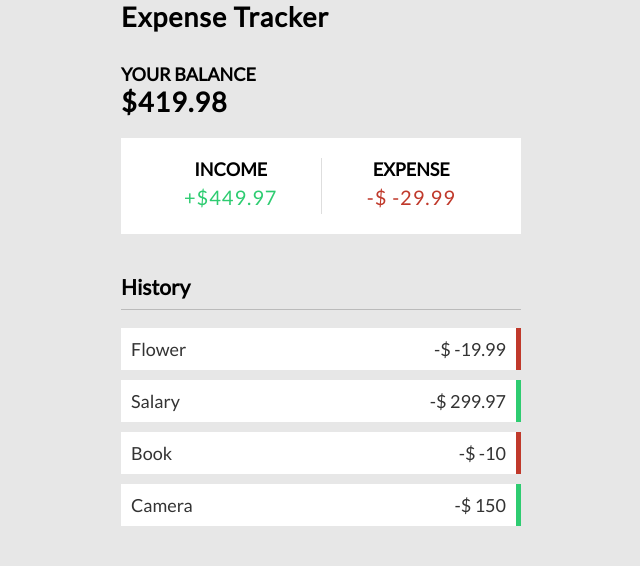
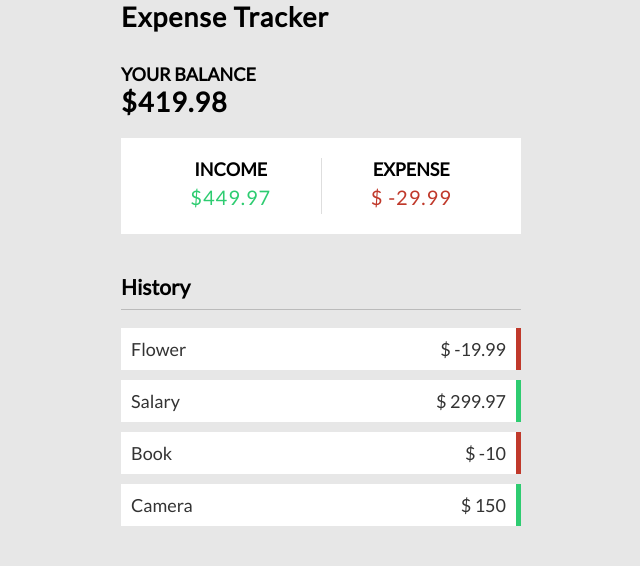
Before and after one commit to WTrygar/Expense-tracker, a Vue app: page / in a window 1280 px wide. Shown: the top 566 px of the page, without its empty margins (319-959 px from the left). Built offline with nearby package versions, Linux system fonts and the light colour scheme.

Commit message:
feat: Submitting transactions

```diff
--- a/src/App.vue
+++ b/src/App.vue
@@ -1,10 +1,10 @@
 <template>
   <Header />
   <div class="container">
-    <Balance :total="total" />
+    <Balance :total="+total" />
     <IncomeExpenses :income="+income" :expenses="+expenses" />
     <TransactionList :transactions="transactions" />
-    <AddTransaction />
+    <AddTransaction @transactionSubmitted="handleTransactionSumbitted" />
   </div>
 </template>
 
@@ -49,4 +49,18 @@ const expenses = computed(() => {
     }, 0)
     .toFixed(2);
 });
+
+// Add transaction
+const handleTransactionSumbitted = (transactionData) => {
+  transactions.value.push({
+    id: generateUniqueId(),
+    text: transactionData.text,
+    amount: transactionData.amount,
+  });
+};
+
+// Generate unique ID
+const generateUniqueId = () => {
+  return Math.floor(Math.random() * 1000000);
+};
 </script>
--- a/src/components/AddTransaction.vue
+++ b/src/components/AddTransaction.vue
@@ -23,6 +23,8 @@ import { useToast } from 'vue-toastification';
 const text = ref('');
 const amount = ref('');
 
+const emit = defineEmits(['transactionSubmitted'])
+
 const toast = useToast()
 
 const onSubmit = () => {
@@ -31,6 +33,13 @@ const onSubmit = () => {
     return
   }
 
+  const transactionData = {
+    text: text.value,
+    amount: parseFloat(amount.value)
+  }
+
+  emit('transactionSubmitted', transactionData)
+
   text.value = ''
   amount.value = ''
 };
--- a/src/components/IncomeExpenses.vue
+++ b/src/components/IncomeExpenses.vue
@@ -2,11 +2,11 @@
   <div class="inc-exp-container">
     <div>
       <h4>Income</h4>
-      <p id="money-plus" class="money plus">+${{ income }}</p>
+      <p id="money-plus" class="money plus">${{ income }}</p>
     </div>
     <div>
       <h4>Expense</h4>
-      <p id="money-minus" class="money minus">-$ {{ expenses }}</p>
+      <p id="money-minus" class="money minus">$ {{ expenses }}</p>
     </div>
   </div>
 </template>
--- a/src/components/TransactionList.vue
+++ b/src/components/TransactionList.vue
@@ -5,7 +5,7 @@
       v-for="transaction in transactions"
       :key="transaction.id"
       :class="transaction.amount < 0 ? 'minus' : 'plus'"
-      >{{ transaction.text }} <span>-$ {{ transaction.amount }}</span
+      >{{ transaction.text }} <span>$ {{ transaction.amount }}</span
       ><button class="delete-btn">x</button></li
     >
   </ul>
```
